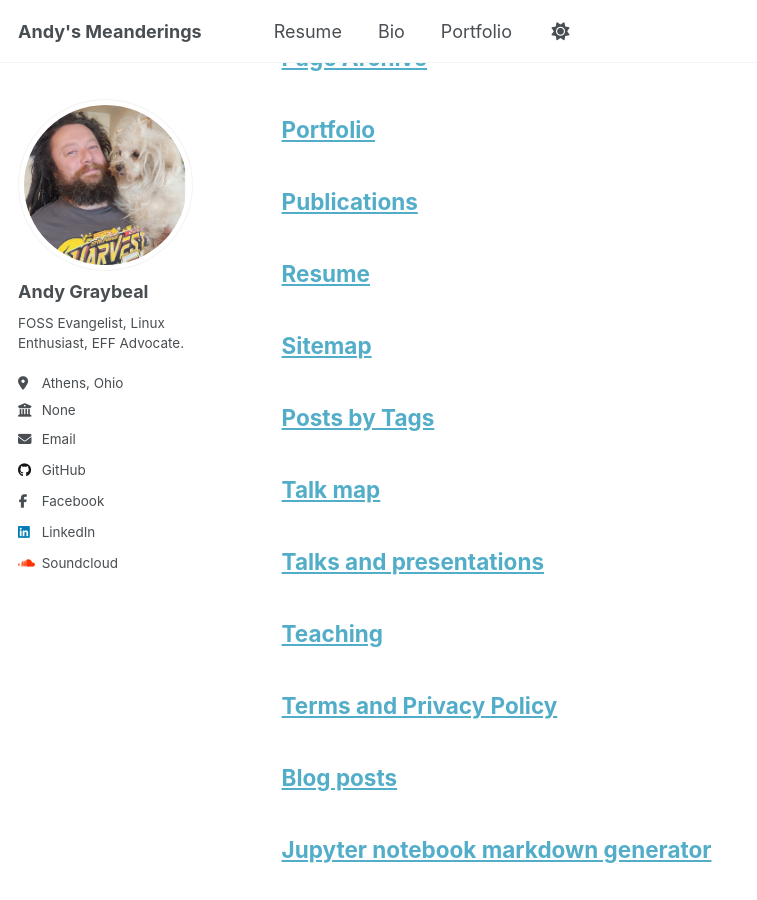
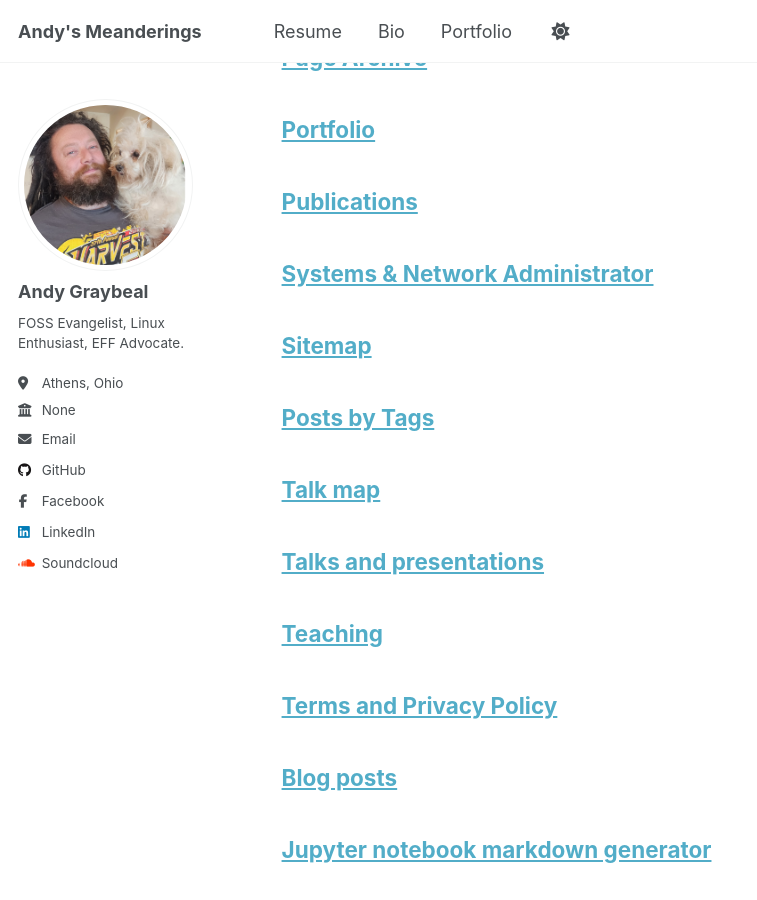
Before and after one commit to andy-graybeal/andy-graybeal.github.io, a Jekyll site: the page built from _pages/archive-layout-with-content.md, in a window 1280 px wide and 900 px high, scrolled down 5713 px. Shown: the whole window, without its empty margins (0-757 px from the left). Built offline with Jekyll 4.4.1, drawn with Linux system fonts in a browser that asks for light colours; a script that is not in the unit is left out.

Commit message:
Change resume title and remove heading
Updated the title and removed the heading from the resume page.

```diff
--- a/_pages/resume.md
+++ b/_pages/resume.md
@@ -1,6 +1,6 @@
 ---
 layout: archive
-title: "Resume"
+title: "Systems & Network Administrator"
 permalink: /resume/
 author_profile: true
 redirect_from:
```
Also changed, not shown: other parts of _pages/resume.md (+0 -3 lines).
